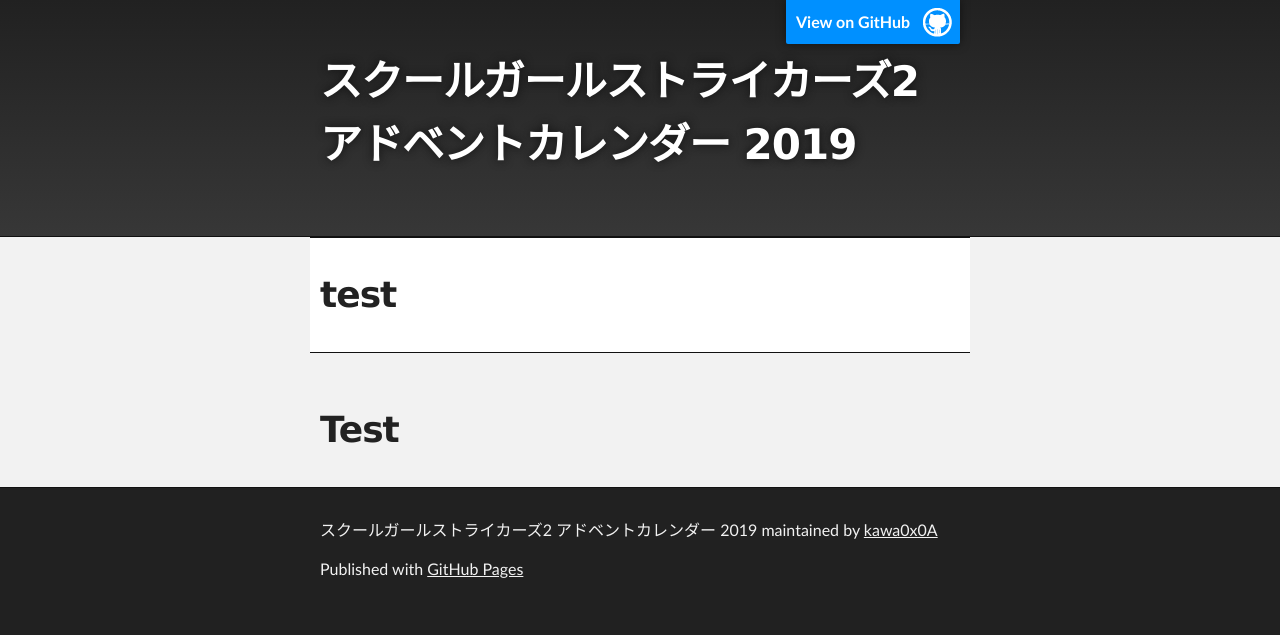
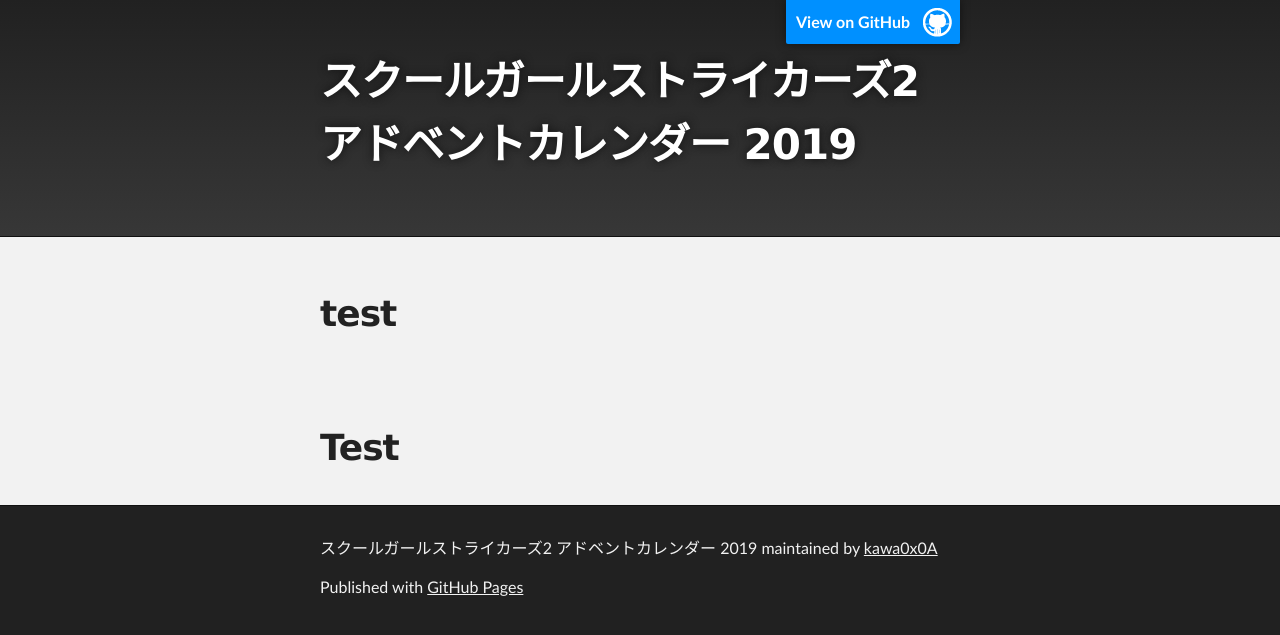
Before and after one commit to kawa0x0A/SchoolGirlStrikersAdventCalendar2019, a Jekyll site: the page built from _posts/2019-12-01-Introduction.md, in a window 1280 px wide. Shown: the top 635 px of the page. Built offline with Jekyll 4.4.1, drawn with Linux system fonts in a browser that asks for light colours; the repository's description, which GitHub fills in, is left out.

Commit message:
Update jekyll-theme-slate.scss

```diff
--- a/_sass/jekyll-theme-slate.scss
+++ b/_sass/jekyll-theme-slate.scss
@@ -349,16 +349,14 @@ Full-Width Styles
   background: url(../images/sprite_download.png) no-repeat top right;
 }
 
-#main_title {
-  background: #ffffff;
+#main_content_wrap {
+  background: #f2f2f2;
   border-top: 1px solid #111;
   border-bottom: 1px solid #111;
 }
 
-#main_content_wrap {
-  background: #f2f2f2;
-  border-top: 1px solid #111;
-  border-bottom: 1px solid #111;
+#main_title {
+  padding-top: 40px;
 }
 
 #main_content {
```
